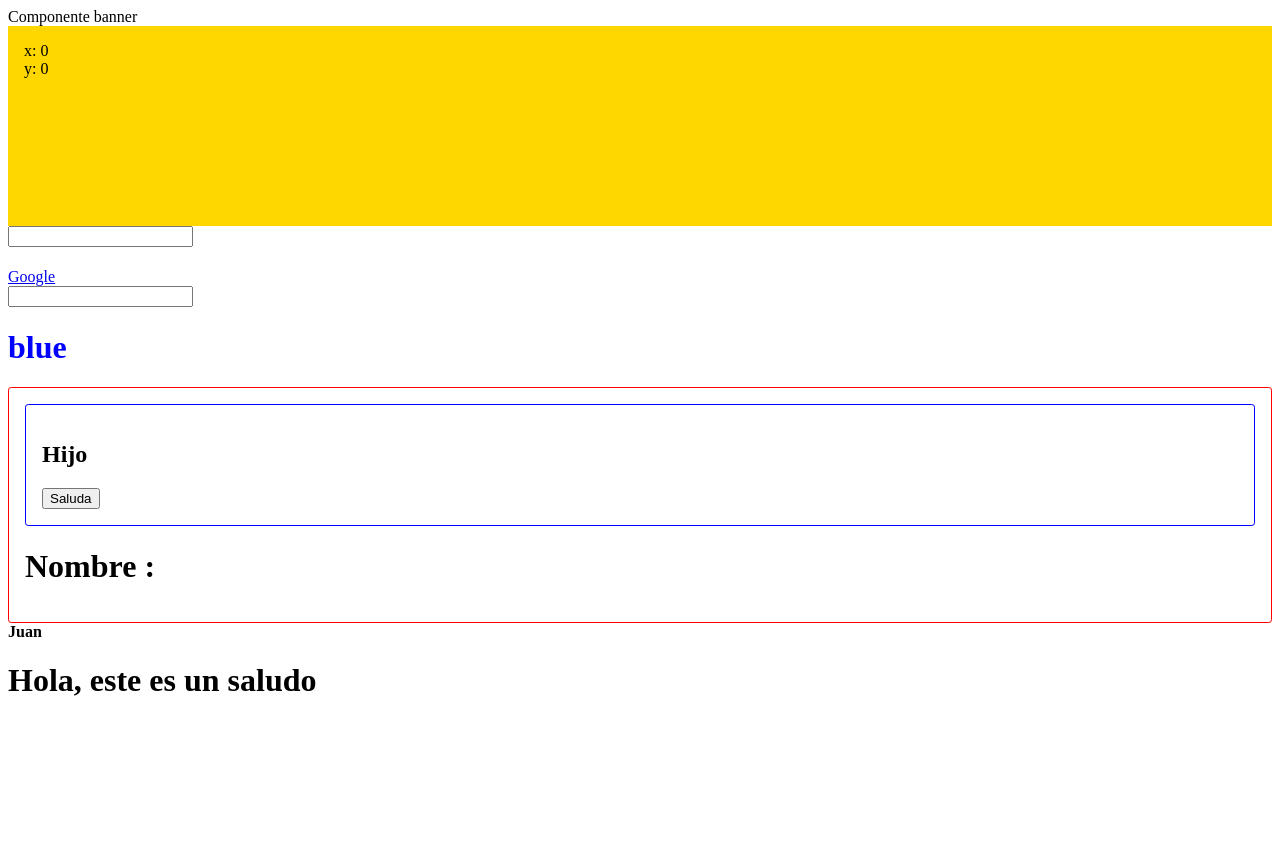
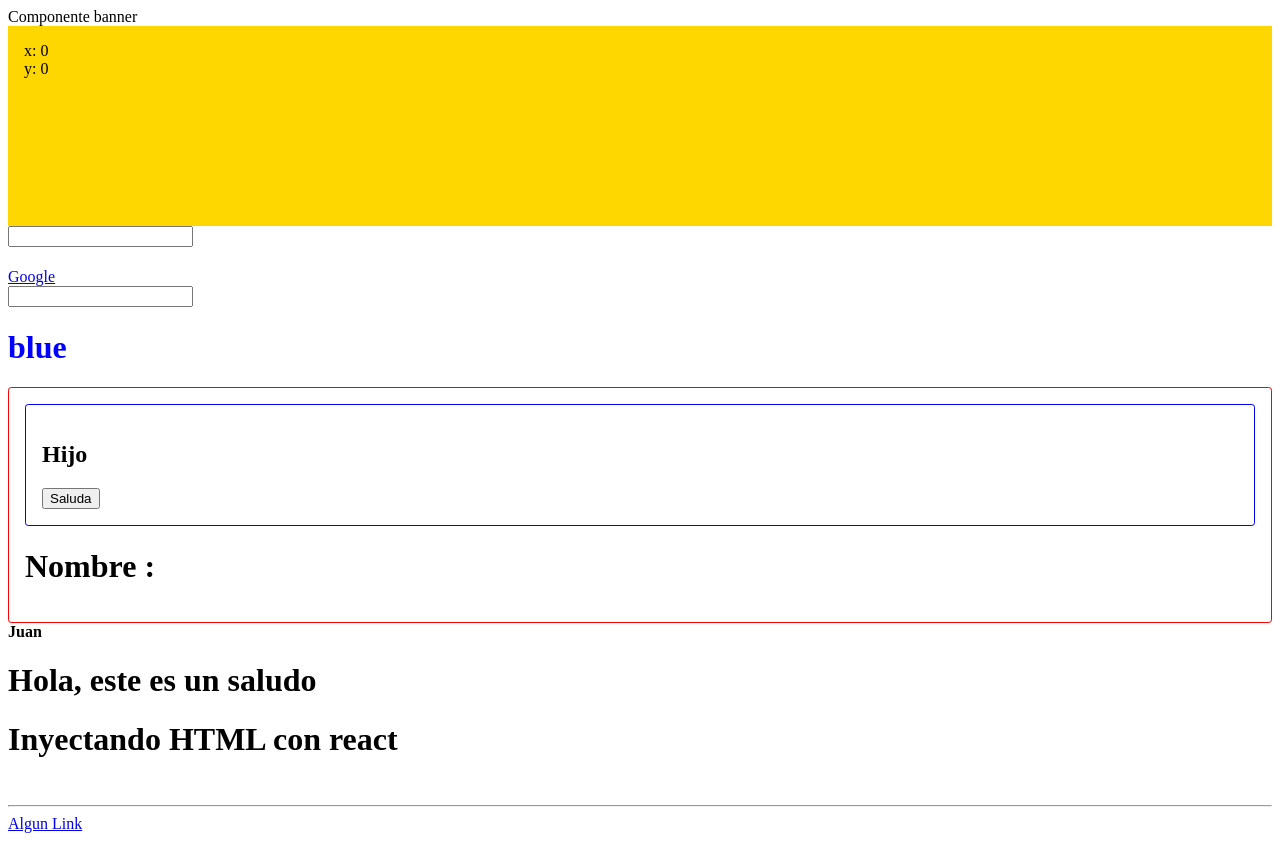
Before and after one commit to jcangh/curso-react, a React (Create React App) app: page / in a window 1280 px wide. Before the commit the page ends 800 px from the top, so only its background shows below. Built offline with nearby package versions, Linux system fonts and the light colour scheme.

Commit message:
leccion 38
inyectando html

```diff
--- a/src/App.js
+++ b/src/App.js
@@ -6,6 +6,7 @@
 import PersistenciaEventos from './persistencia-eventos/PersistenciaEventos'
 import EventoCustom from './evento-custom/EventoCustom'
 import RenderCondicional from './render-condicional/RenderCondicional'
+import MarcadoComponente from './marcado-componente/MarcadoComponente'
 
 class App extends Component {
 
@@ -19,6 +20,7 @@
                 <PersistenciaEventos></PersistenciaEventos>
                 <EventoCustom></EventoCustom>
                 <RenderCondicional saluda name='Juan'></RenderCondicional>
+                <MarcadoComponente></MarcadoComponente>
             </div>
         )
     }
--- /dev/null
+++ b/src/marcado-componente/MarcadoComponente.js
@@ -0,0 +1,27 @@
+import React, { Component } from 'react'
+
+class MarcadoComponente extends Component{
+
+    state = {
+        marcado: `
+            <h1>Inyectando HTML con react</h1>
+            <br/>
+            <hr/>
+            <a href="#">Algun Link</a>
+        `
+    }
+
+    render(){
+        return (
+            <div>
+                <div
+                    dangerouslySetInnerHTML={{
+                        __html: this.state.marcado
+                    }}
+                    >
+                </div>
+            </div>
+        )
+    }
+}
+export default MarcadoComponente
```
